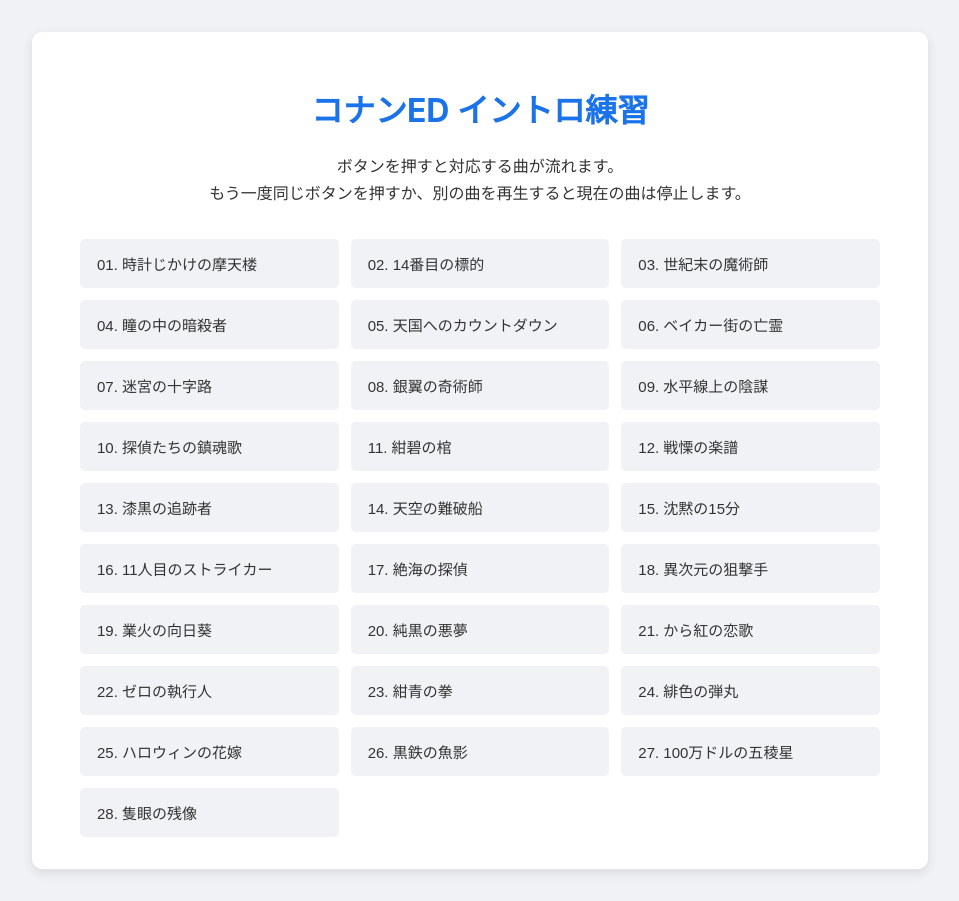
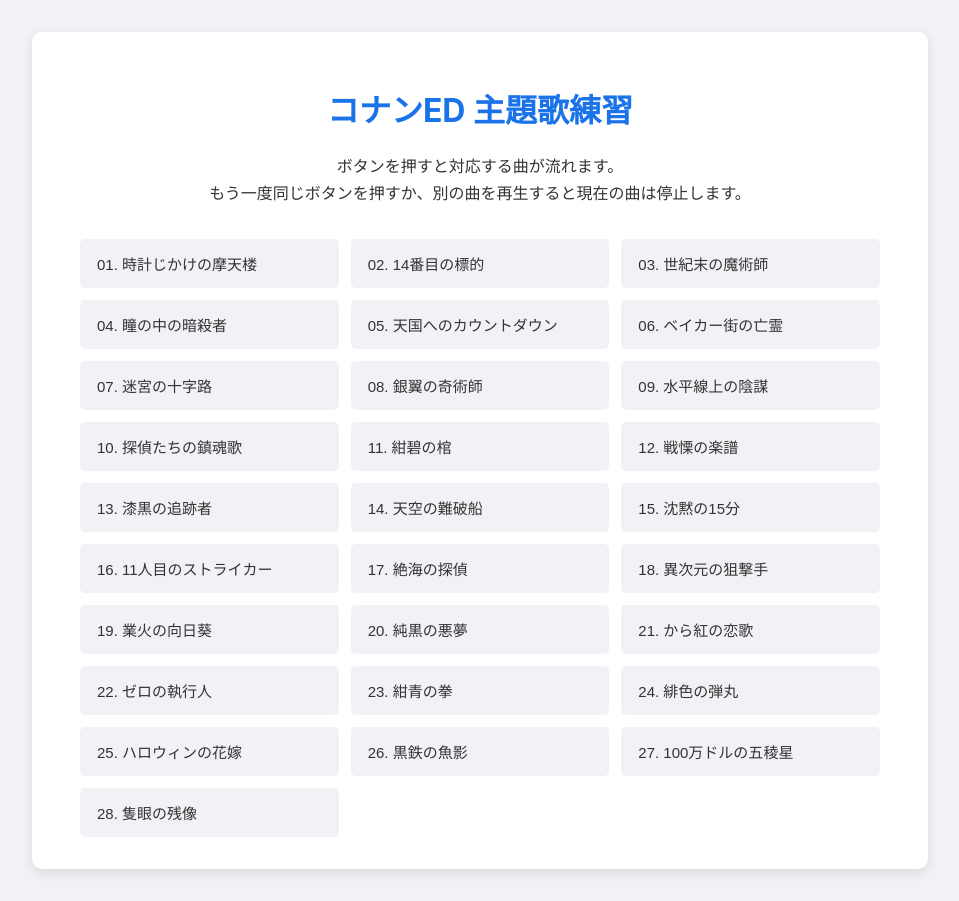
Before and after one commit to aya630/dc_ed_sample, a plain HTML site: page index.html in a window 1280 px wide. Shown: the whole page, without its empty margins (160-1119 px from the left). Drawn offline with Linux system fonts and the light colour scheme.

Commit message:
Update index.html

```diff
--- a/index.html
+++ b/index.html
@@ -3,12 +3,12 @@
 <head>
     <meta charset="UTF-8">
     <meta name="viewport" content="width=device-width, initial-scale=1.0">
-    <title>コナンED イントロ練習</title>
+    <title>コナンED 主題歌練習</title>
     <link rel="stylesheet" href="sample.css">
 </head>
 <body>
     <div id="main-container">
-        <h1>コナンED イントロ練習</h1>
+        <h1>コナンED 主題歌練習</h1>
         <p>
             ボタンを押すと対応する曲が流れます。<br>
             もう一度同じボタンを押すか、別の曲を再生すると現在の曲は停止します。
```
